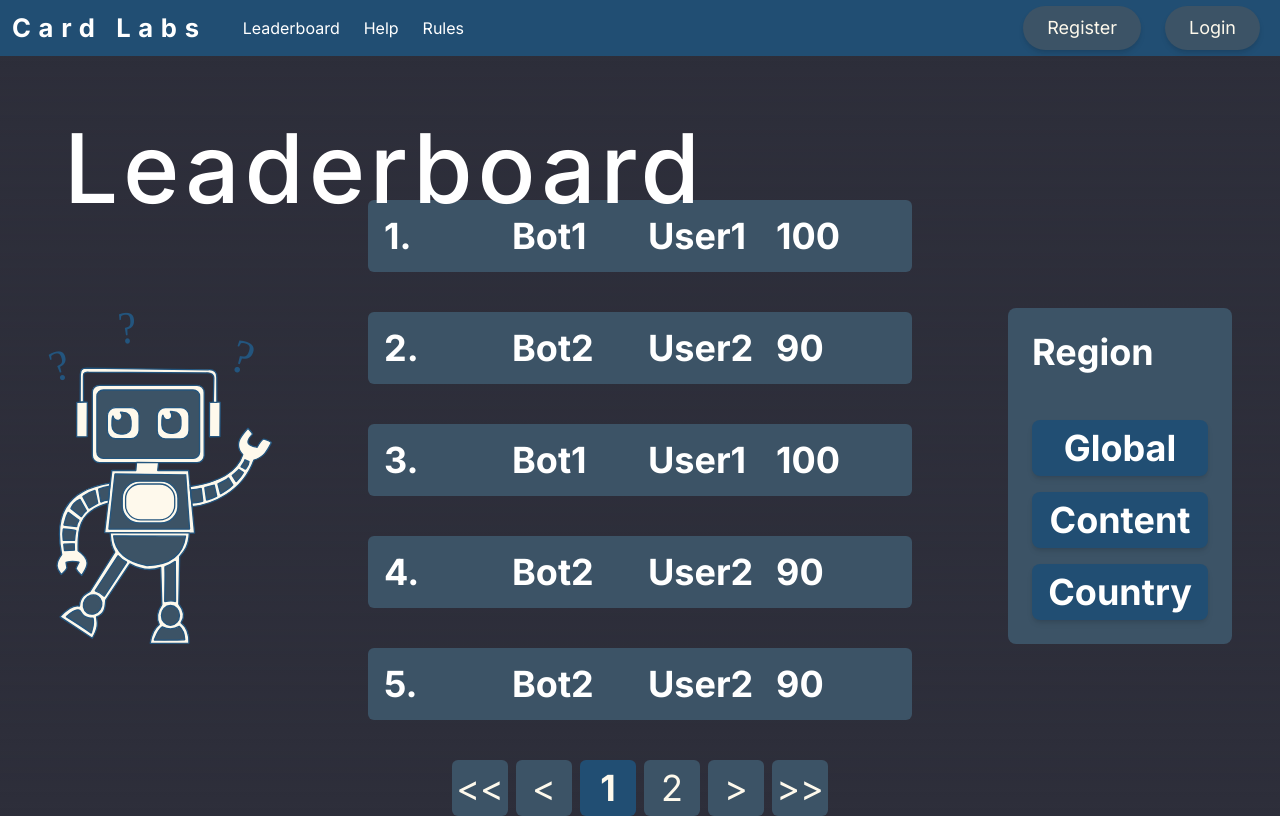
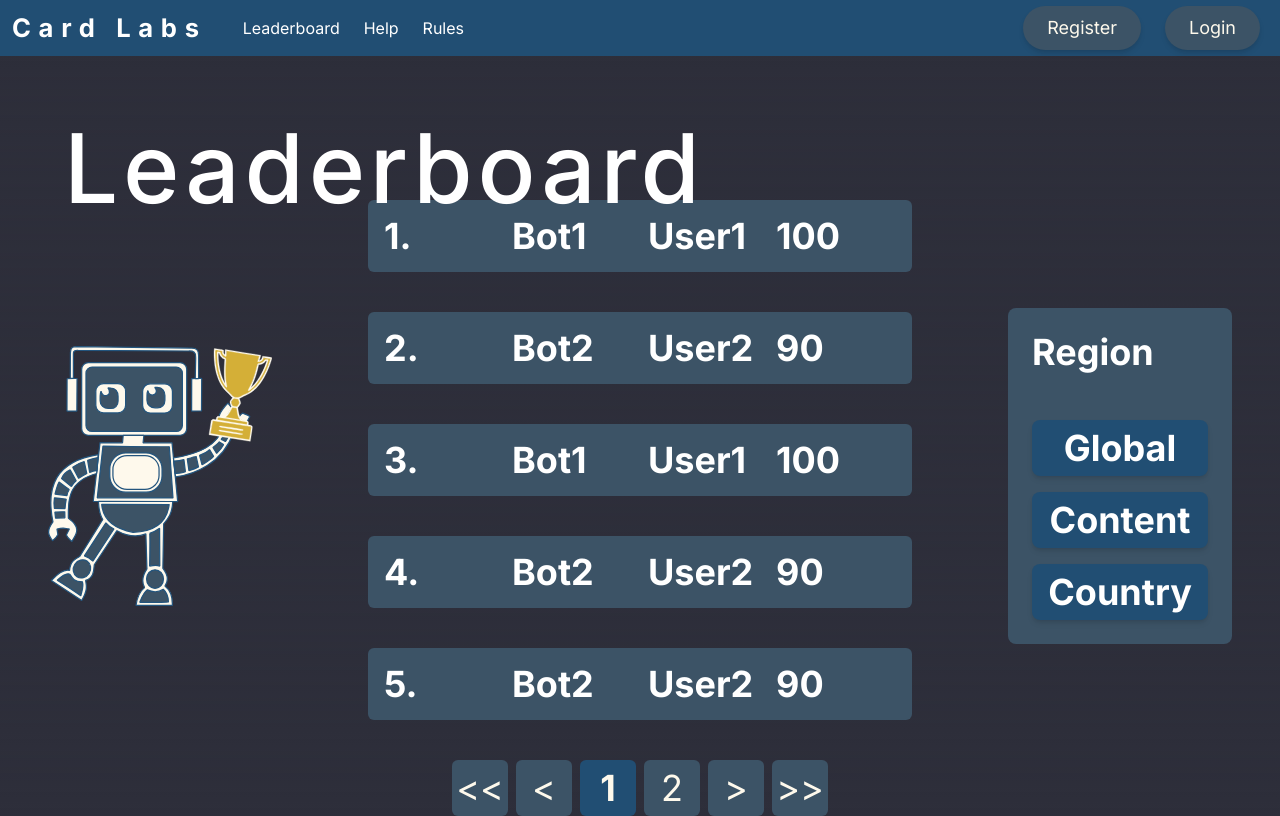
Before and after one commit to flofriday/CardLabs, a Next.js app in the folder frontend/: page /leaderboard in a window 1280 px wide. Built offline with nearby package versions, Linux system fonts and the light colour scheme; no server answers.

Commit message:
[#27] - update robot to robot with trophy

```diff
--- a/frontend/app/leaderboard/page.tsx
+++ b/frontend/app/leaderboard/page.tsx
@@ -56,7 +56,7 @@ export default function Leaderboard(): JSX.Element {
 
       <div className="flex flex-1 justify-center items-center pt-20">
         <div className="w-1/4 p-12">
-          <Robot type={RobotType.QUESTIONMARK} />
+          <Robot type={RobotType.TROPHY} />
         </div>
 
         <div className="w-1/2 px-12 pt-16">
```
